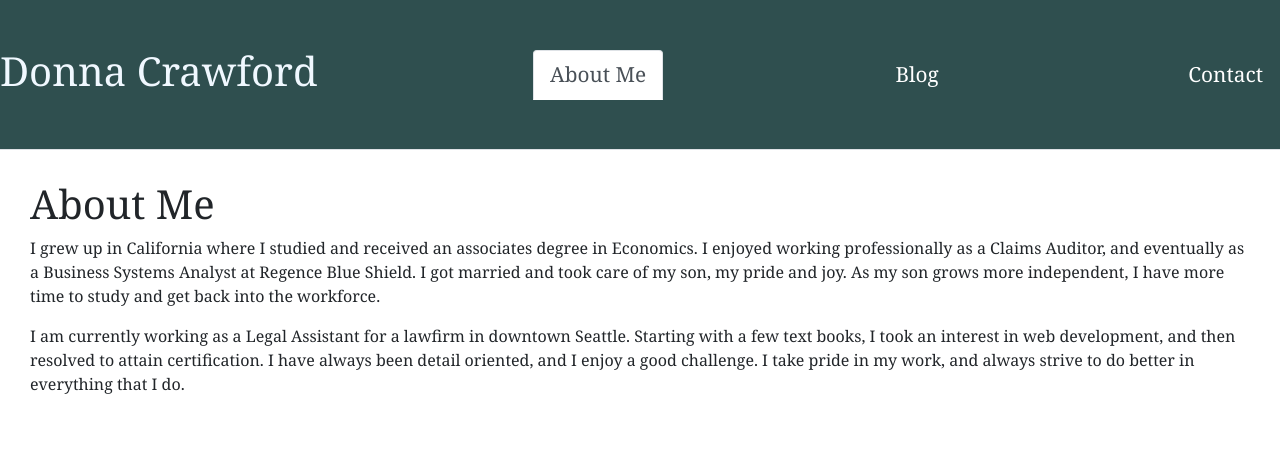
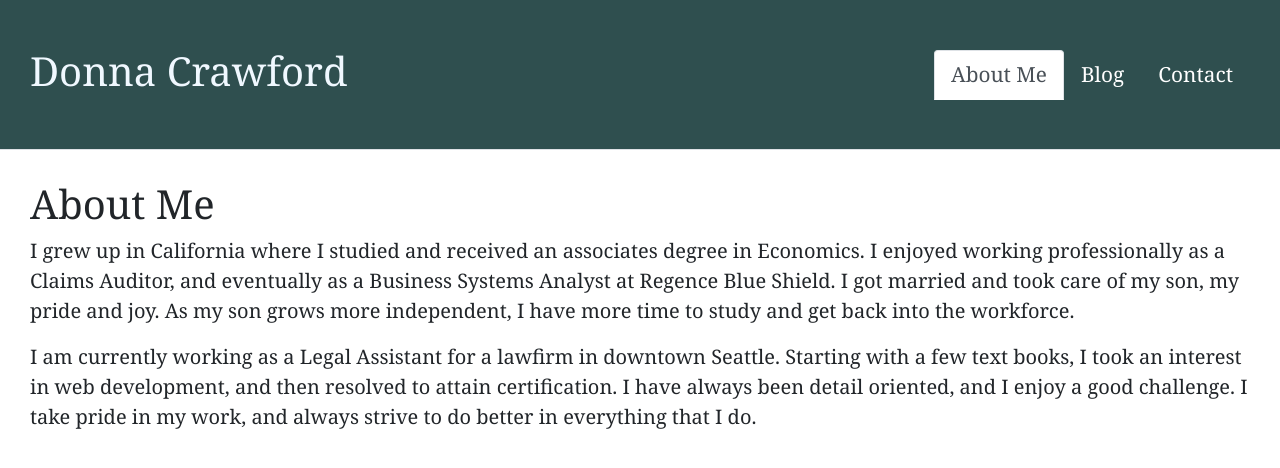
Before and after one commit to Donnastjames/React-Portfolio, a React (Create React App) app: page / in a window 1280 px wide. Shown: the top 468 px of the page. Built offline with nearby package versions, Linux system fonts and the light colour scheme.

Commit message:
Updated NavBar positioning and added styling to AboutMe.js

```diff
--- a/src/components/NavTabs.js
+++ b/src/components/NavTabs.js
@@ -7,8 +7,10 @@
   return (
 
     <ul className="nav nav-tabs navbar">
-      <h1 className="fontStyle">Donna Crawford</h1>
-      <li className="nav-item">
+      <li>
+        <h1 className="fontStyle">Donna Crawford</h1>
+      </li>
+      <li className="nav-item push">
         <a
           href="#aboutMe"
           onClick={() => handlePageChange('AboutMe')}
--- a/src/components/pages/AboutMe.js
+++ b/src/components/pages/AboutMe.js
@@ -4,17 +4,20 @@
   sectionStyles: {
     fontFamily: 'Georgia, Times New Roman, Times, serif',
     padding: '30px',
-  }
-}
+  },
+  paragraphStyle: {
+    fontSize: '20px',
+  },
+};
 
 export default function AboutMe() {
   return (
     <div style={styles.sectionStyles}>
       <h1>About Me</h1>
-      <p>
+      <p style={styles.paragraphStyle}>
         I grew up in California where I studied and received an associates degree in Economics.  I enjoyed working professionally as a Claims Auditor, and eventually as a Business Systems Analyst at Regence Blue Shield.  I got married and took care of my son, my pride and joy.  As my son grows more independent, I have more time to study and get back into the workforce.
       </p>
-      <p>
+      <p style={styles.paragraphStyle}>
         I am currently working as a Legal Assistant for a lawfirm in downtown Seattle.  Starting with a few text books, I took an interest in web development, and then resolved to attain certification. I have always been detail oriented, and I enjoy a good challenge.  I take pride in my work, and always strive to do better in everything that I do.
       </p>
     </div>
--- a/src/styles/NavTabs.css
+++ b/src/styles/NavTabs.css
@@ -2,6 +2,7 @@
   background: darkslategrey;
   height: 150px;
   font-family: Georgia, 'Times New Roman', Times, serif;
+  padding: 30px;
 }
 
 .navbar a {
@@ -15,4 +16,9 @@
 .fontStyle {
   color: aliceblue;
   justify-content: flex-end;
+  padding: 30px;
 }
+
+.push {
+  margin-left: auto;
+}
```
